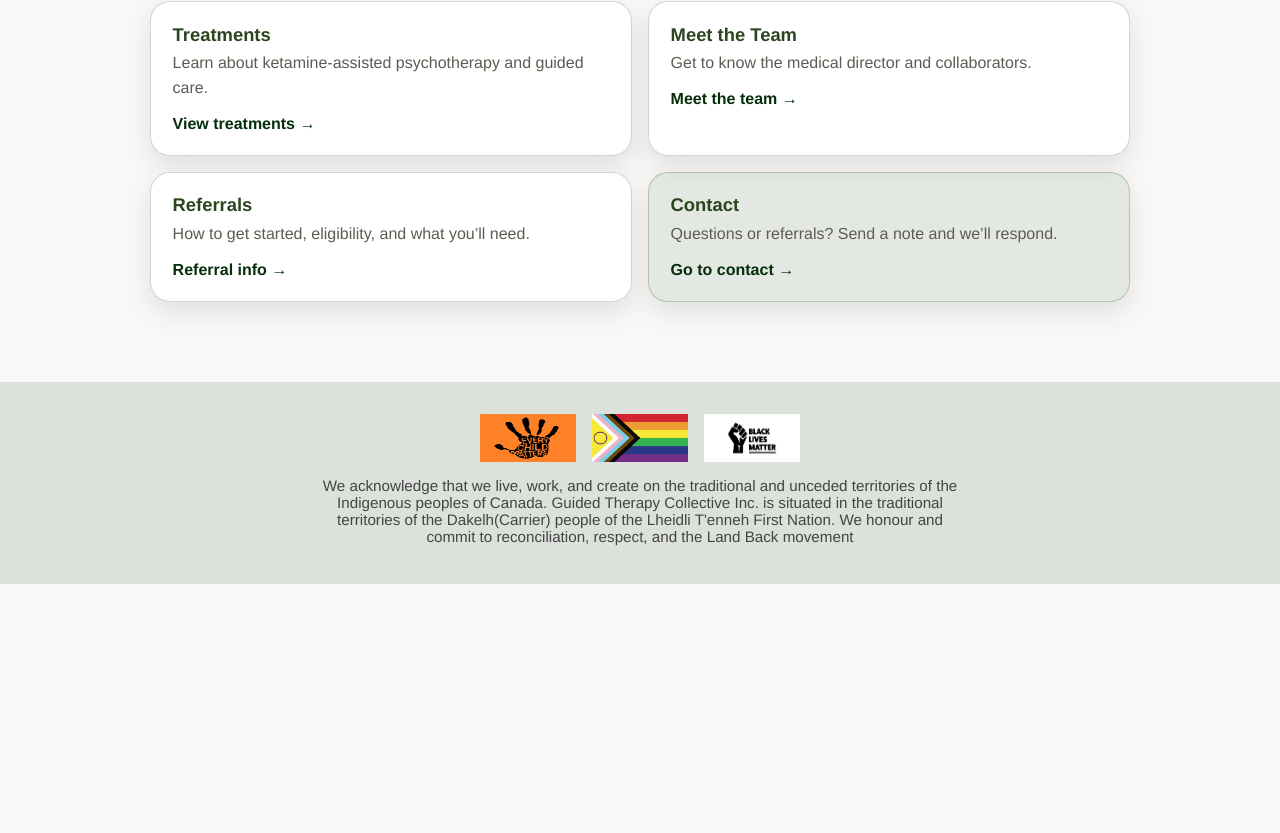
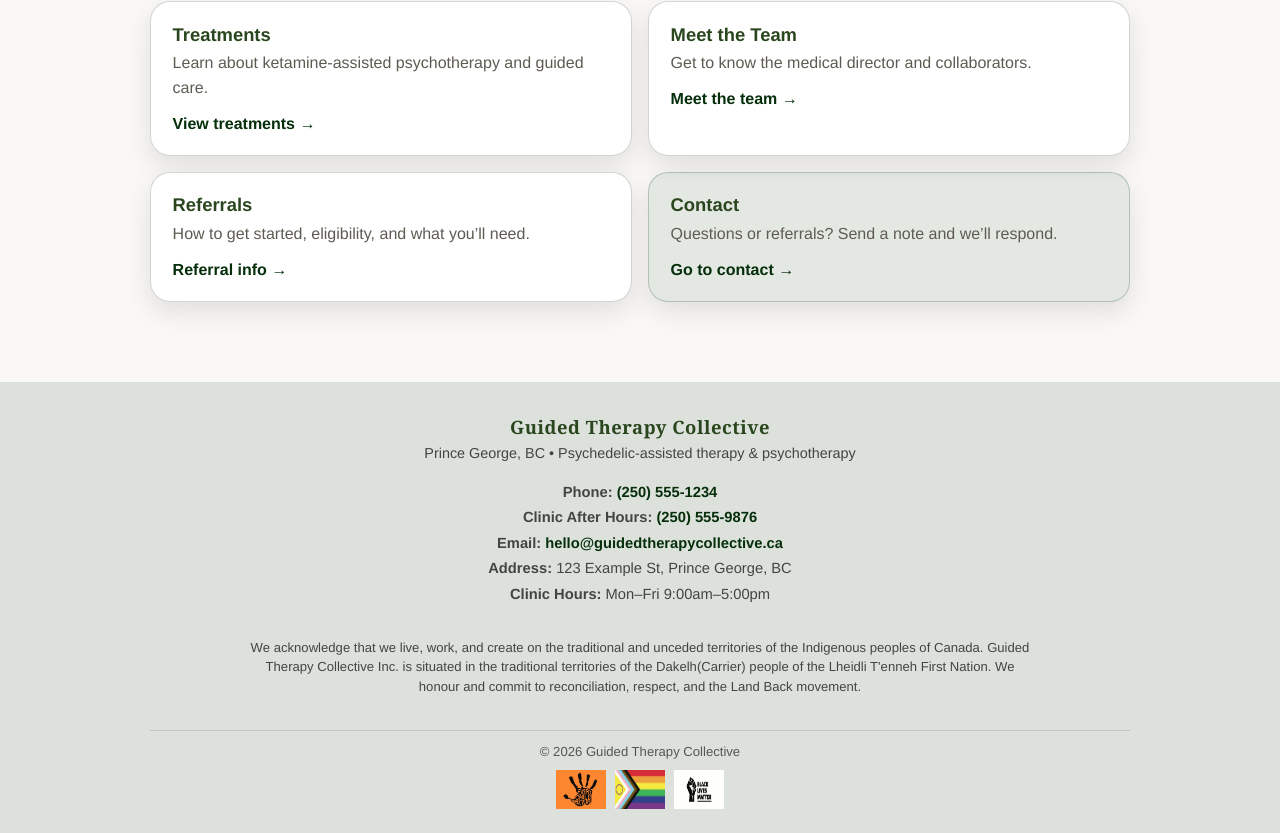
Before and after one commit to RachelKennedy09/guided-collective-therapy-2026, a React (Vite) app: page / in a window 1280 px wide. Shown: the part 908-1741 px from the top of the page. Before the commit the page ends 1492 px from the top, so only its background shows below. Built offline with nearby package versions, Linux system fonts and the light colour scheme.

Commit message:
feat: redesign footer for improved layout and accessibility; update styles for better readability and compactness

```diff
--- a/src/components/AppLayout.jsx
+++ b/src/components/AppLayout.jsx
@@ -68,6 +68,52 @@ export default function AppLayout() {
       </main>
 
       <footer className="site-footer">
+        <div className="footer-inner">
+          <div className="footer-brand">
+            <h3>Guided Therapy Collective</h3>
+            <p className="footer-tagline">
+              Prince George, BC • Psychedelic-assisted therapy & psychotherapy
+            </p>
+          </div>
+
+          <div className="footer-contact">
+            <p>
+              <strong>Phone:</strong>{" "}
+              <a href="tel:+12505551234">(250) 555-1234</a>
+            </p>
+            <p>
+              <strong>Clinic After Hours:</strong>{" "}
+              <a href="tel:+12505559876">(250) 555-9876</a>
+            </p>
+            <p>
+              <strong>Email:</strong>{" "}
+              <a href="mailto:hello@guidedtherapycollective.ca">
+                hello@guidedtherapycollective.ca
+              </a>
+            </p>
+            <p>
+              <strong>Address:</strong> 123 Example St, Prince George, BC
+            </p>
+
+            <p className="footer-hours">
+              <strong>Clinic Hours:</strong> Mon–Fri 9:00am–5:00pm
+            </p>
+          </div>
+
+          <div className="footer-treaty">
+            <p>
+              We acknowledge that we live, work, and create on the traditional
+              and unceded territories of the Indigenous peoples of Canada.
+              Guided Therapy Collective Inc. is situated in the traditional
+              territories of the Dakelh(Carrier) people of the Lheidli
+              T&apos;enneh First Nation. We honour and commit to reconciliation,
+              respect, and the Land Back movement.
+            </p>
+          </div>
+
+          <div className="footer-bottom">
+            <p className="footer-copy">© 2026 Guided Therapy Collective</p>
+
             <div className="footer-flags">
               <img
                 src="/images/EveryChildMatters.png"
@@ -79,16 +125,7 @@ export default function AppLayout() {
                 alt="Black Lives Matter flag"
               />
             </div>
-
-        <div className="footer-treaty">
-          <p>
-            We acknowledge that we live, work, and create on the traditional and
-            unceded territories of the Indigenous peoples of Canada. Guided
-            Therapy Collective Inc. is situated in the traditional territories
-            of the Dakelh(Carrier) people of the Lheidli T&apos;enneh First
-            Nation. We honour and commit to reconciliation, respect, and the
-            Land Back movement
-          </p>
+          </div>
         </div>
       </footer>
     </>
--- a/src/style.css
+++ b/src/style.css
@@ -150,7 +150,7 @@ a {
    ======================== */
 
 .site-header {
-  position: fixed; /* keep your “fixed transparent header” */
+  position: absolute; /* keep your “fixed transparent header” */
   top: 0;
   left: 0;
   right: 0;
@@ -917,38 +917,117 @@ a {
     flex-wrap: wrap;
   }
 }
+
 /* ========================
-   FOOTER
+   FOOTER (Centered + Compact)
    ======================== */
 
 .site-footer {
   background-color: #dce1db;
-  padding: 24px 16px;
+  padding: 2rem 1rem 1.5rem;
   text-align: center;
 }
 
-.footer-links a {
-  margin: 0 16px;
+.footer-inner {
+  width: min(980px, 92vw);
+  margin: 0 auto;
+  display: grid;
+  gap: 1.25rem;
 }
 
+.footer-brand h3 {
+  margin: 0 0 0.25rem;
+  font-family: var(--font-serif);
+  font-size: 1.15rem;
+  color: var(--green);
+  letter-spacing: 0.03em;
+}
+
+.footer-tagline {
+  margin: 0;
+  color: #444;
+  font-size: 0.9rem;
+  line-height: 1.4;
+}
+
+.footer-contact {
+  display: grid;
+  gap: 0.35rem;
+  font-size: 0.92rem;
+}
+
+.footer-contact p {
+  margin: 0;
+  color: #444;
+  line-height: 1.35;
+}
+
+.footer-contact strong {
+  font-weight: 700;
+}
+
+.footer-contact a {
+  color: var(--violet-dark);
+  font-weight: 650;
+}
+
+.footer-contact a:hover {
+  text-decoration: underline;
+}
+
+.footer-hours {
+  margin-top: 0.25rem;
+}
+
+/* Treaty: smaller + tighter */
+.footer-treaty {
+  font-size: 0.82rem;
+  color: #444;
+  line-height: 1.5;
+  max-width: 780px;
+  margin: 0 auto;
+}
+
+/* Bottom row */
+.footer-bottom {
+  border-top: 1px solid rgba(0, 0, 0, 0.12);
+  padding-top: 0.85rem;
+  display: grid;
+  gap: 0.65rem;
+  justify-items: center;
+}
+
+.footer-copy {
+  margin: 0;
+  font-size: 0.82rem;
+  color: #555;
+}
+
+/* Flags: smaller + BELOW copyright */
 .footer-flags {
   display: flex;
   justify-content: center;
-  gap: 1rem;
+  gap: 0.6rem;
   flex-wrap: wrap;
 }
 
 .footer-flags img {
-  width: 6rem;
-  height: 3rem;
-  margin-top: 0.5rem;
+  width: 3.1rem;
+  height: auto;
+  opacity: 0.95;
 }
 
-.footer-treaty {
-  margin-top: 15px;
-  font-size: 0.95rem;
-  color: #444;
-  max-width: 650px;
-  margin-left: auto;
-  margin-right: auto;
+/* Mobile: keep it comfy */
+@media (max-width: 520px) {
+  .site-footer {
+    padding: 1.75rem 1rem 1.25rem;
+  }
+
+  .footer-contact {
+    font-size: 0.9rem;
+  }
+
+  .footer-flags img {
+    width: 2.75rem;
+  }
 }
```
Lines whose indentation alone changed are shown as unchanged.
